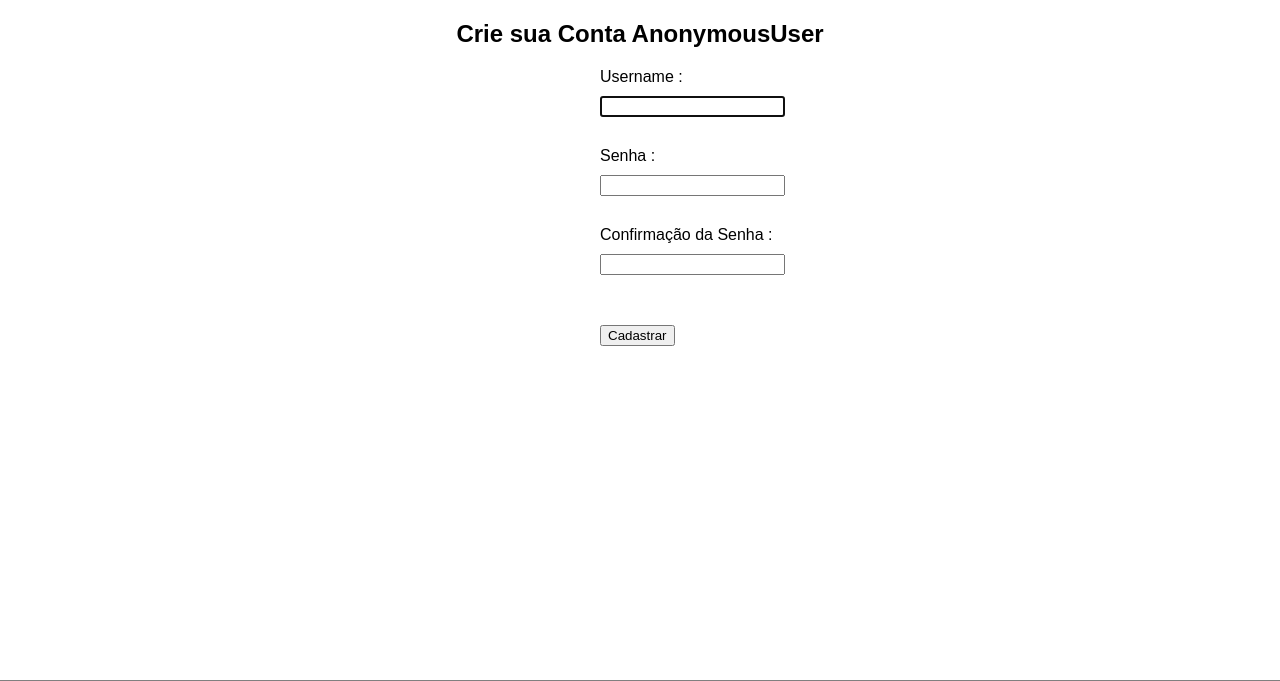
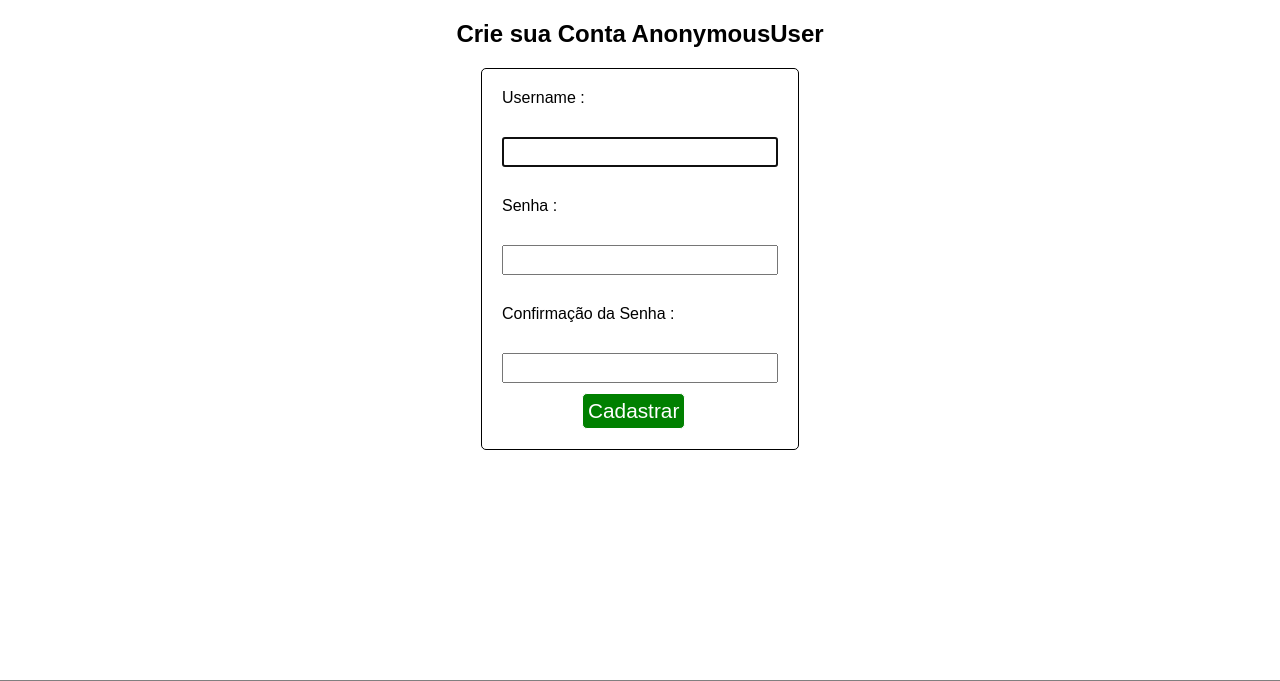
Before and after one commit to PedroNunesBH/django-career-portal, a Django app: page /register/ in a window 1280 px wide. Shown: the part 70-751 px from the top of the page. Run offline with Django 5.2, Linux system fonts and the light colour scheme.

Commit message:
Alteracoes na estilizacao e html da pagina de register

```diff
--- a/accounts/templates/register.html
+++ b/accounts/templates/register.html
@@ -9,6 +9,7 @@
 {% block content %}
     <main>
         <h2 class="title-register">Crie sua Conta {{ request.user }}</h2>
+        <div class="register-form-container">
             <form class="register-form" method="POST">
                 {% csrf_token %}
                     <label class="label-register-form">Username : </label>
@@ -22,5 +23,6 @@
                     {{ form.password2.errors }}
                     <button class="btn-register-form">Cadastrar</button>
             </form>
+        </div>
         </main>
 {% endblock %}
--- a/static/css/register.css
+++ b/static/css/register.css
@@ -7,15 +7,34 @@
     text-align: center;
 }
 
-.register-form {
-    margin-left: 600px;
+.btn-register-form {
+    display: block;
+    margin-left: 100px;
+    font-size: 1.3rem;
+    background-color: green;
+    color: white;
+    border: 1px solid white;
+    border-radius: 5px;
+    padding: 5px;
+    margin-bottom: 20px;
 }
 
-.btn-register-form {
-    display: block;
-    margin-top: 20px;
+.register-form input {
+    font-size: 1.3rem;
+    margin: 10px 20px;
 }
 
-form input {
-    margin-bottom: 30px;
+.register-form-container {
+    display: flex;
+    justify-content: center;
+    align-items: center;
 }
+
+.register-form {
+    border: 1px solid black;
+    border-radius: 5px;
+}
+
+.register-form label {
+    margin: 20px;
+}
```
Also changed, not shown: db.sqlite3. Lines whose indentation alone changed are shown as unchanged.
